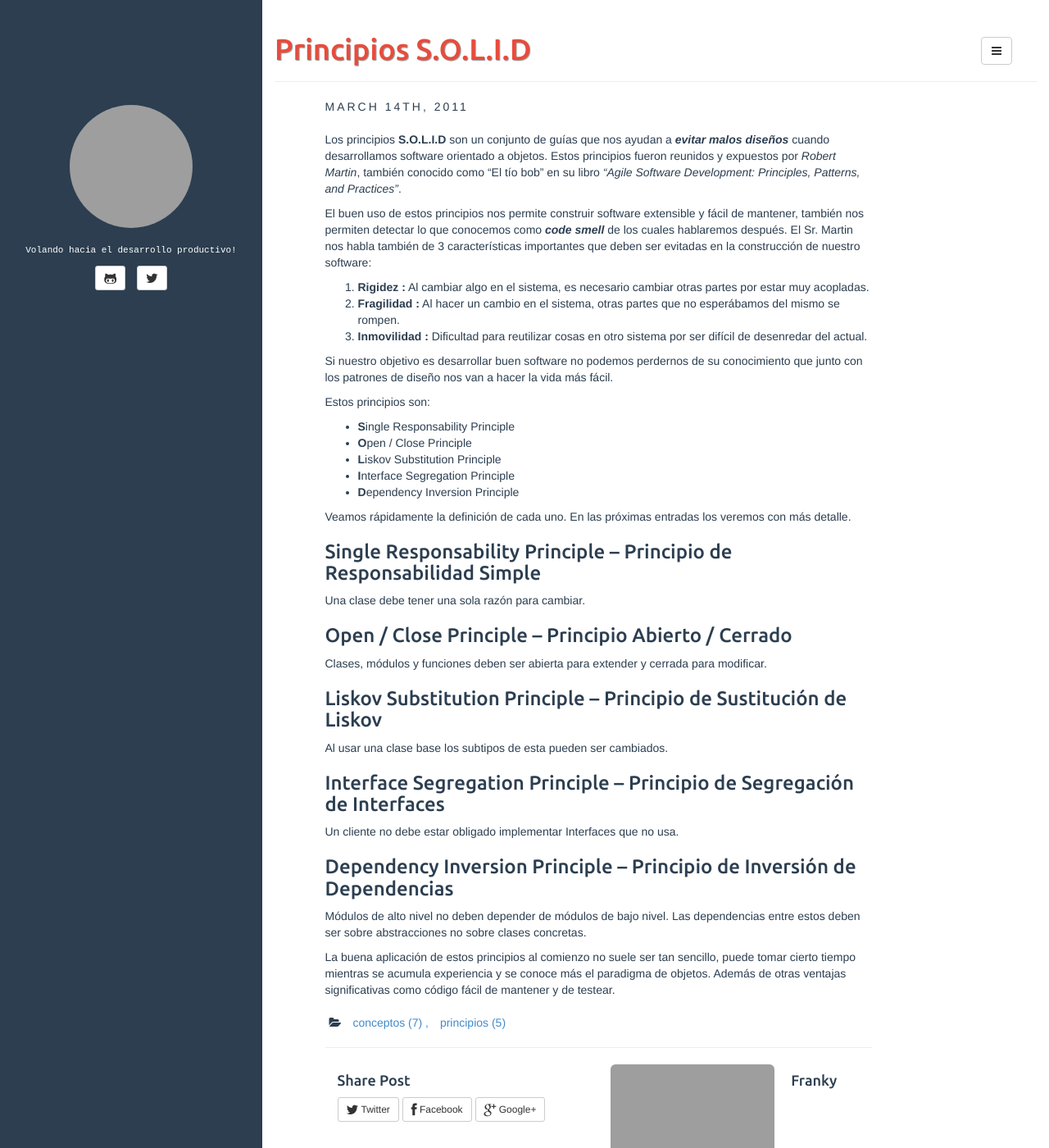
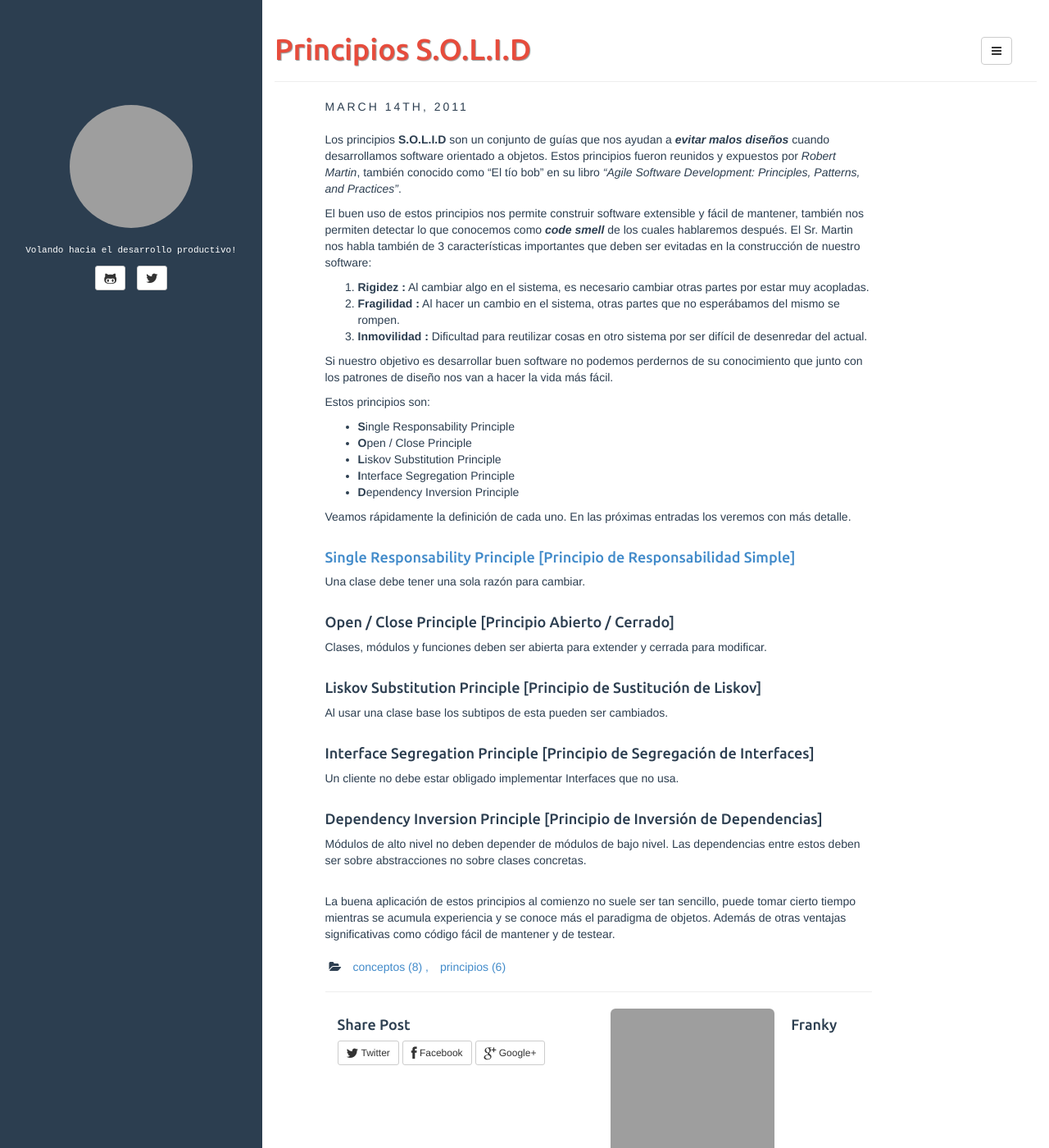
Before and after one commit to eljaviador/eljaviador.github.io, a Jekyll site: the page built from _posts/2011-03-14-principios-solid.md, in a window 1280 px wide and 1400 px high. Shown: the whole window at 82% size. Built offline with Jekyll 4.4.1, drawn with Linux system fonts in a browser that asks for light colours; grey boxes are pictures that could not be loaded.

```diff
--- a/_posts/2011-03-14-principios-solid.md
+++ b/_posts/2011-03-14-principios-solid.md
@@ -23,21 +23,21 @@ Estos principios son:
 * **I**nterface Segregation Principle
 * **D**ependency Inversion Principle
 
-Veamos rápidamente la definición de cada uno. En las próximas entradas los veremos con más detalle.
+Veamos rápidamente la definición de cada uno. En las próximas entradas los veremos con más detalle.<br/><br/>
 
-### Single Responsability Principle – Principio de Responsabilidad Simple
-Una clase debe tener una sola razón para cambiar.
+#### [Single Responsability Principle [Principio de Responsabilidad Simple]]({% post_url 2011-04-29-SOLID-principio-de-responsabilidad-simple %})
+Una clase debe tener una sola razón para cambiar.<br/><br/>
 
-### Open / Close Principle – Principio Abierto / Cerrado
-Clases, módulos y funciones deben ser abierta para extender y cerrada para modificar.
+#### Open / Close Principle [Principio Abierto / Cerrado]
+Clases, módulos y funciones deben ser abierta para extender y cerrada para modificar.<br/><br/>
 
-### Liskov Substitution Principle – Principio de Sustitución de Liskov
-Al usar una clase base los subtipos de esta pueden ser cambiados.
+#### Liskov Substitution Principle [Principio de Sustitución de Liskov]
+Al usar una clase base los subtipos de esta pueden ser cambiados.<br/><br/>
 
-### Interface Segregation Principle – Principio de Segregación de Interfaces
-Un cliente no debe estar obligado implementar Interfaces que no usa.
+#### Interface Segregation Principle [Principio de Segregación de Interfaces]
+Un cliente no debe estar obligado implementar Interfaces que no usa.<br/><br/>
 
-### Dependency Inversion Principle – Principio de Inversión de Dependencias
-Módulos de alto nivel no deben depender de módulos de bajo nivel. Las dependencias entre estos deben ser sobre abstracciones no sobre clases concretas.
+#### Dependency Inversion Principle [Principio de Inversión de Dependencias]
+Módulos de alto nivel no deben depender de módulos de bajo nivel. Las dependencias entre estos deben ser sobre abstracciones no sobre clases concretas.<br/><br/>
 
 La buena aplicación de estos principios al comienzo no suele ser tan sencillo, puede tomar cierto tiempo mientras se acumula experiencia y se conoce más el paradigma de objetos. Además de otras ventajas significativas como código fácil de mantener y de testear.
```
Also changed, not shown: _posts/2011-01-14-pensando-en-objetos-abstraccion.md (renamed from _posts/2011-01-14-pensando-en-objetos-[abstraccion].md, +7 -6 lines), _posts/2011-01-29-pensando-en-objetos-encapsulacion.md (renamed from _posts/2011-01-29-pensando-en-objetos-[encapsulacion].md, +4 -4 lines), _posts/2011-02-13-pensando-en-objetos-herencia.md (renamed from _posts/2011-02-13-pensando-en-objetos-[herencia].md, +8 -4 lines), _posts/2011-02-28-pensando-en-objetos-polimorfismo.md (renamed from _posts/2011-02-28-pensando-en-objetos-[polimorfismo].md, +5 -6 lines), _posts/2011-03-30-hilos-en-java-parte-1.md (renamed from _posts/2011-03-30-hilos-en-java-[parte-1].md, +21 -14 lines), _posts/2011-04-15-hilos-en-java-parte-2.md (added, +162 -0 lines), _posts/2011-04-29-SOLID-principio-de-responsabilidad-simple.md (added, +36 -0 lines), images/account1.jpg (added), images/account2.jpg (added).
